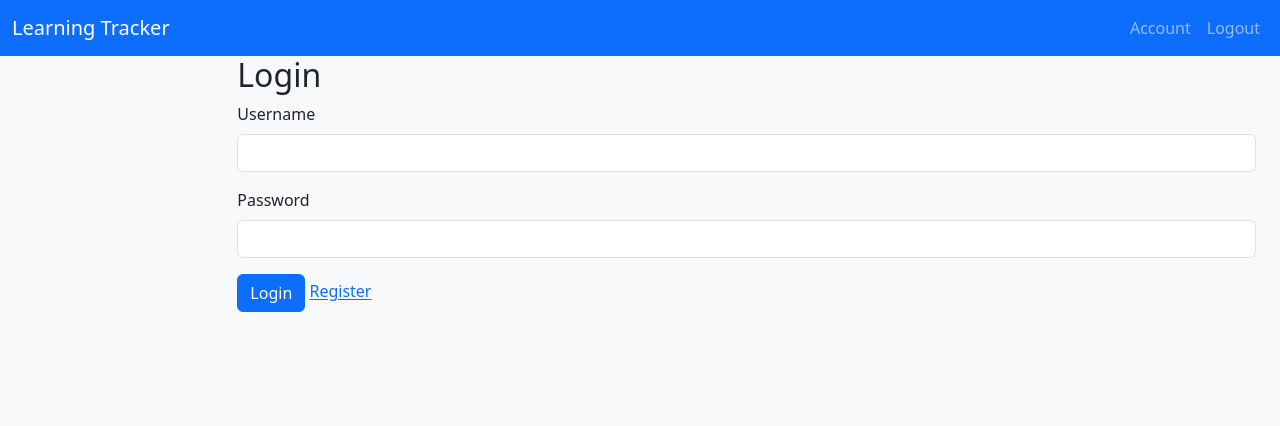
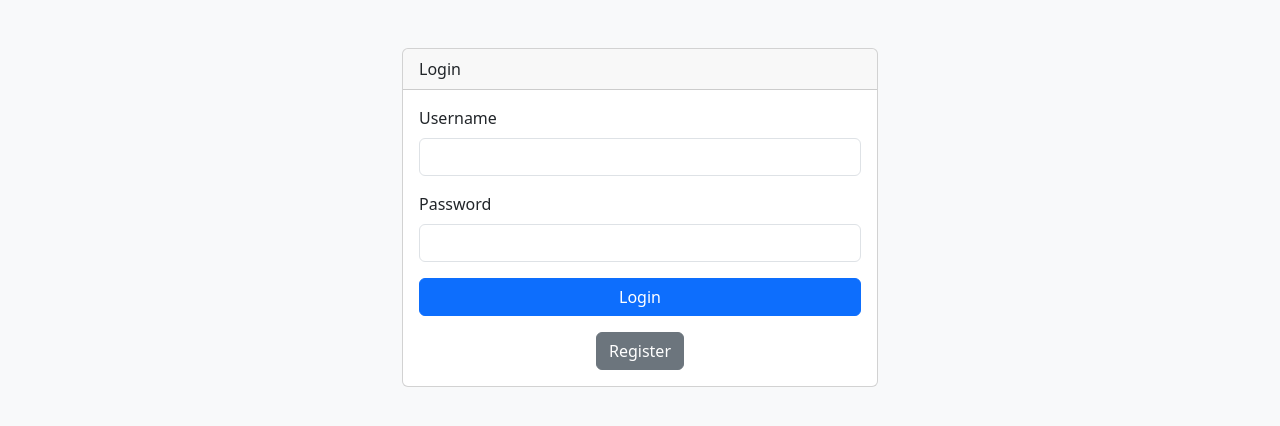
Before and after one commit to theAwful/devops-learning-tracker, a Flask app: page /login in a window 1280 px wide. Shown: the top 426 px of the page. Run offline with Flask 3, Linux system fonts and the light colour scheme; the visitor is signed in with stand-in values (Sample User, id 1).

Commit message:
Update login.html

```diff
--- a/app/templates/login.html
+++ b/app/templates/login.html
@@ -1,10 +1,23 @@
-{% extends 'base.html' %}
-{% block content %}
-<h2>Login</h2>
+<!DOCTYPE html>
+<html lang="en">
+<head>
+    <meta charset="UTF-8">
+    <meta name="viewport" content="width=device-width, initial-scale=1.0">
+    <title>Login - DevSecOps Learning Tracker</title>
+    <link href="https://cdn.jsdelivr.net/npm/bootstrap@5.3.3/dist/css/bootstrap.min.css" rel="stylesheet">
+    <link href="{{ url_for('static', filename='css/style.css') }}" rel="stylesheet">
+</head>
+<body>
+    <div class="container">
+        <div class="row justify-content-center mt-5">
+            <div class="col-md-6">
+                <div class="card">
+                    <div class="card-header">Login</div>
+                    <div class="card-body">
                         {% if error %}
                             <div class="alert alert-danger">{{ error }}</div>
                         {% endif %}
-<form method="POST">
+                        <form method="POST" action="{{ url_for('main.login') }}">
                             <div class="mb-3">
                                 <label for="username" class="form-label">Username</label>
                                 <input type="text" class="form-control" id="username" name="username" required>
@@ -13,19 +26,16 @@
                                 <label for="password" class="form-label">Password</label>
                                 <input type="password" class="form-control" id="password" name="password" required>
                             </div>
-    <button type="submit" class="btn btn-primary">Login</button>
-    <a href="#" onclick="document.getElementById('register-form').style.display='block'">Register</a>
+                            <button type="submit" class="btn btn-primary w-100">Login</button>
                         </form>
-<form id="register-form" style="display:none" method="POST" action="{{ url_for('main.register') }}">
-    <h3>Register</h3>
-    <div class="mb-3">
-        <label for="reg-username" class="form-label">Username</label>
-        <input type="text" class="form-control" id="reg-username" name="username" required>
+                        <div class="mt-3 text-center">
+                            <a href="{{ url_for('main.register') }}" class="btn btn-secondary">Register</a>
                         </div>
-    <div class="mb-3">
-        <label for="reg-password" class="form-label">Password</label>
-        <input type="password" class="form-control" id="reg-password" name="password" required>
                     </div>
-    <button type="submit" class="btn btn-success">Register</button>
-</form>
-{% endblock %}
+                </div>
+            </div>
+        </div>
+    </div>
+    <script src="https://cdn.jsdelivr.net/npm/bootstrap@5.3.3/dist/js/bootstrap.bundle.min.js"></script>
+</body>
+</html>
```
Lines whose indentation alone changed are shown as unchanged.
